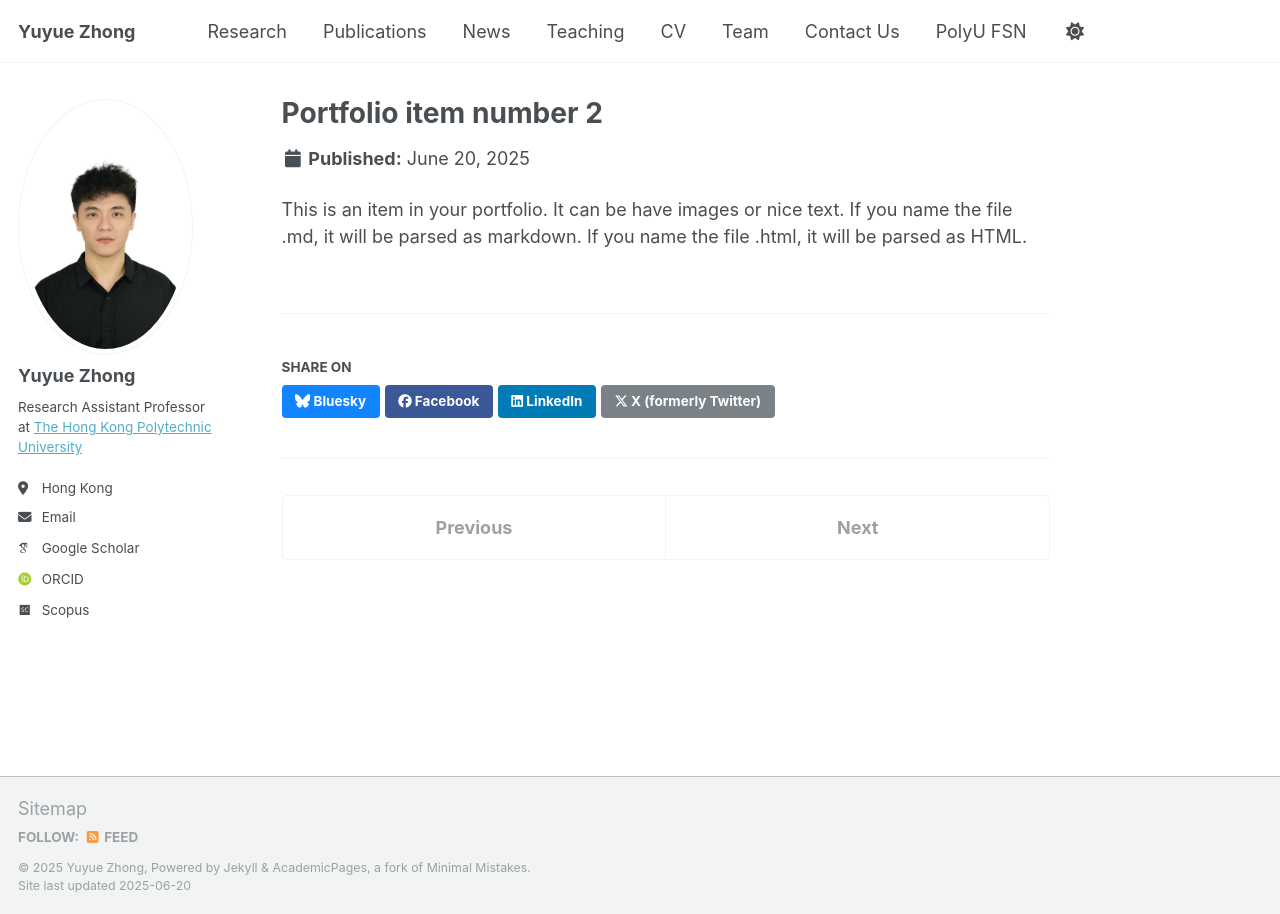
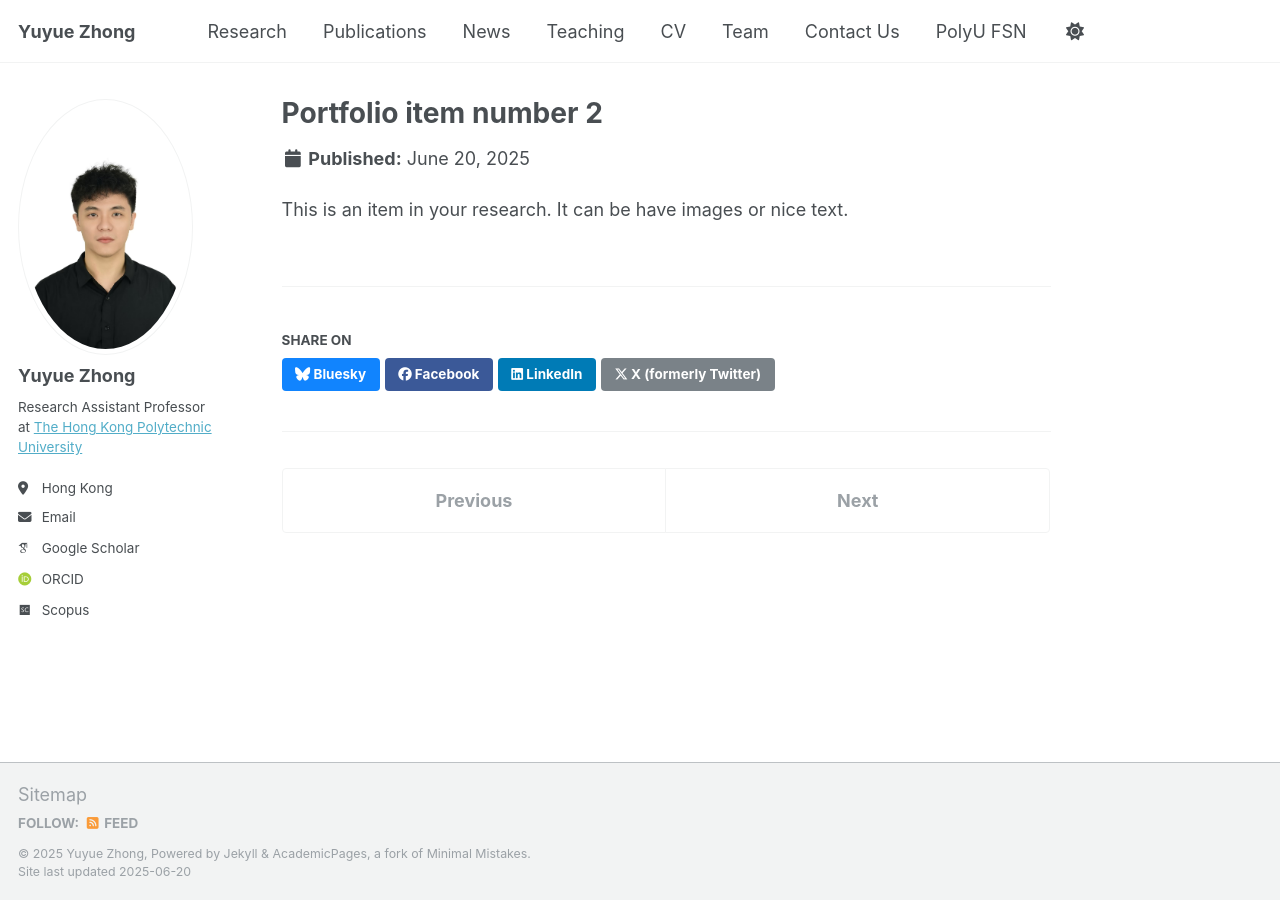
Before and after one commit to Yuyue0221/Yuyue0221.github.io, a Jekyll site: the page built from _portfolio/portfolio-2.html, in a window 1280 px wide. Built offline with Jekyll 4.4.1, drawn with Linux system fonts in a browser that asks for light colours; some web fonts are replaced.

Commit message:
Update portfolio-2.html

```diff
--- a/_portfolio/portfolio-2.html
+++ b/_portfolio/portfolio-2.html
@@ -1,7 +1,7 @@
 ---
 title: "Portfolio item number 2"
-excerpt: "Short description of portfolio item number 2 <br/><img src='/images/500x300.png'>"
+excerpt: "Short description of research item number 2 <br/><img src='/images/500x300.png'>"
 collection: portfolio
 ---
 
-This is an item in your portfolio. It can be have images or nice text. If you name the file .md, it will be parsed as markdown. If you name the file .html, it will be parsed as HTML.
+This is an item in your research. It can be have images or nice text.
```
